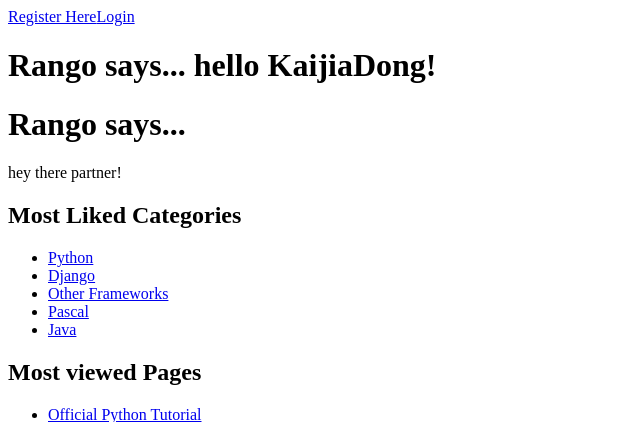
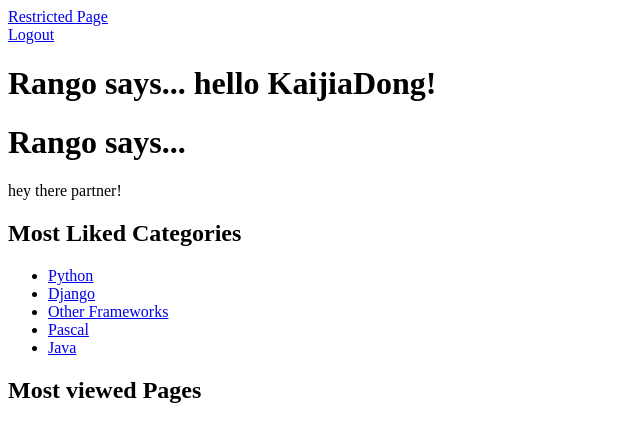
Before and after one commit to KaijiaDong/rango, a Django app: page /rango/ in a window 1280 px wide. Shown: the top 422 px of the page, without its empty margins (0-640 px from the left). Run offline with Django 3.2, Linux system fonts and the light colour scheme; a user stored in the database is signed in; data comes from the database, SQL or seed files in the repository; both versions use the stored data as it was after the commit.

Commit message:
c8 is done

```diff
--- a/rango/urls.py
+++ b/rango/urls.py
@@ -10,4 +10,6 @@
         views.show_category, name='show_category'),
     url(r'^register/$', views.register, name='register'),
     url(r'^login/$', views.user_login, name='login'),
+    url(r'^restricted/', views.restricted, name='restricted'),
+    url(r'^logout/$', views.user_logout, name='logout'),
 ]
--- a/rango/views.py
+++ b/rango/views.py
@@ -7,6 +7,8 @@
 from rango.forms import UserForm, UserProfileForm
 from django.contrib.auth import authenticate, login
 from django.http import HttpResponseRedirect, HttpResponse
+from django.contrib.auth.decorators import login_required
+from django.contrib.auth import logout
 
 def index(request):
 # Query the database for a list of ALL categories currently stored. # Order the categories by no. likes in descending order.
@@ -53,6 +55,8 @@
                     'test3' : "Rango says here is the about page"}
     return render(request, 'rango/about.html', context=context_dict)
 
+
+@login_required
 def add_category(request):
     form = CategoryForm()
 
@@ -77,6 +81,8 @@
     # Render the form with error messages (if any).
     return render(request, 'rango/add_category.html', {'form': form})
 
+
+@login_required
 def add_page(request, category_name_slug):
     try:
         category = Category.objects.get(slug=category_name_slug)
@@ -174,3 +180,15 @@
         # No context variables to pass to the template system, hence the
         # blank dictionary object...
         return render(request,'rango/login.html')
+
+@login_required
+def restricted(request):
+    return HttpResponse("Since you're logged in, you can see this text!")
+
+@login_required
+def user_logout(request):
+    # Since we know the user is logged in, we can now just log them out.
+    logout(request)
+
+    # Take the user back to the homepage.
+    return HttpResponseRedirect('/rango/')
--- a/tango_with_django_project/settings.py
+++ b/tango_with_django_project/settings.py
@@ -133,3 +133,5 @@
 
 MEDIA_ROOT = MEDIA_DIR
 MEDIA_URL = '/media/'
+
+LOGIN_URL = '/rango/login/'
--- a/templates/rango/category.html
+++ b/templates/rango/category.html
@@ -21,6 +21,8 @@
             The specified category does not exist!
         {% endif %}
     </div>
-    <a href="/rango/category/{{category.slug}}/add_page/">Add Page</a> <br/>
+    {% if user.is_authenticated %}
+        <a href="/rango/category/{{category.slug}}/add_page/">Add Page</a> <br/>
+    {% endif %}
 </body>
 </html>
--- a/templates/rango/index.html
+++ b/templates/rango/index.html
@@ -8,7 +8,13 @@
     </head>
 
     <body>
-        <a href="/rango/register/">Register Here</a><a href="/rango/login/">Login</a><br>
+        {% if user.is_authenticated %}
+            <a href="/rango/restricted/">Restricted Page</a><br />
+            <a href="/rango/logout/">Logout</a><br />
+        {% else %}
+            <a href="/rango/register/">Register Here</a><br />
+            <a href="/rango/login/">Login</a><br />
+        {% endif %}
         {% if user.is_authenticated %}
             <h1>Rango says... hello {{ user.username }}!</h1>
         {% else %}
@@ -42,9 +48,9 @@
                 <strong>No pages currently in category.</strong>
             {% endif %}
         </div>
-
+        {% if user.is_authenticated %}
         <a href="/rango/add_category/">Add a New Category</a><br />
-
+        {% endif %}
         <div>
             <a href="/rango/about/">About Rango</a><br />
                 <img src="{% static "images/rango.jpg" %}"
```
Also changed, not shown: db.sqlite3, 3 other files.
